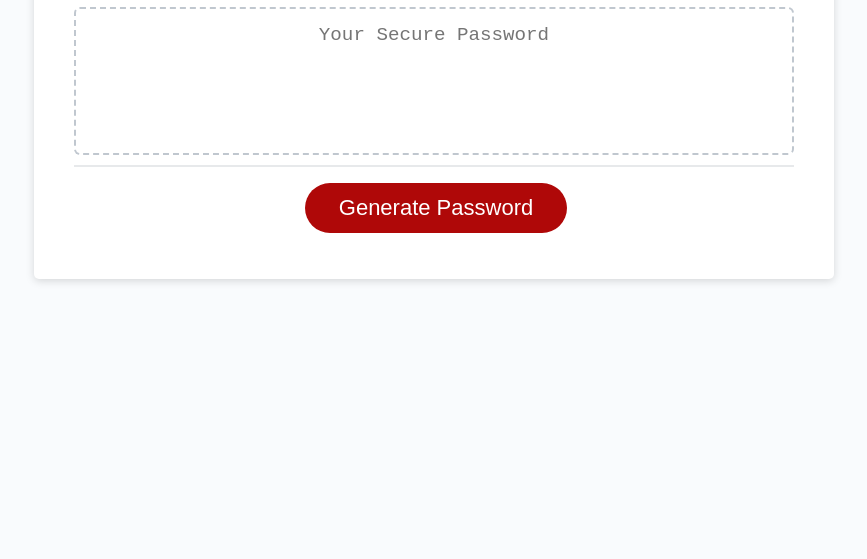
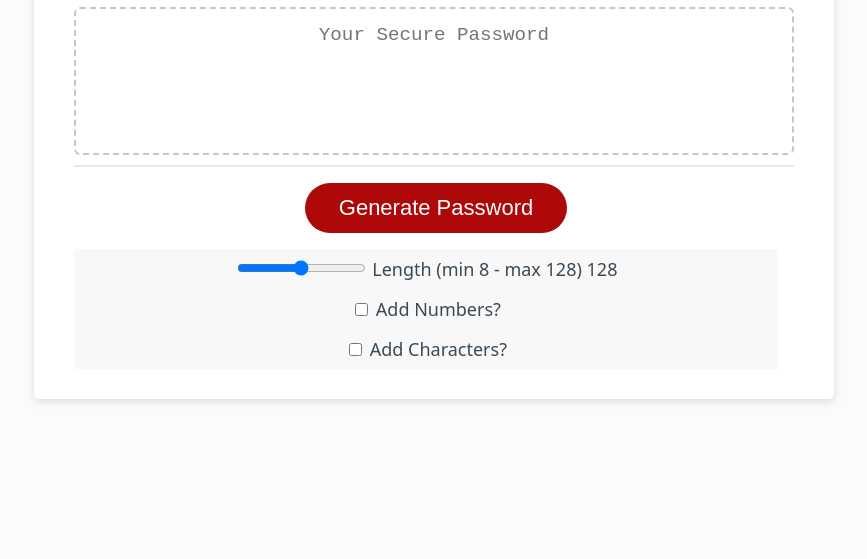
Before and after one commit to jackilynt/passwordgenerator, a plain HTML site: page index.html in a window 1280 px wide. Shown: the part 241-800 px from the top of the page, without its empty margins (206-1073 px from the left). Drawn offline with Linux system fonts and the light colour scheme.

Commit message:
butchered

```diff
--- a/index.html
+++ b/index.html
@@ -27,6 +27,16 @@
         <div class="card-footer">
           <button id="generate" class="btn">Generate Password</button>
         </div>
+        <div class="length">
+          <input type="range" id="length" minlength="8" maxlength="128" step="1"> Length (min 8 - max 128)</input>
+          <span id="lengthresult">128</span>
+        </div>
+        <div class="numbers">
+          <input type="checkbox" id="numbers" unchecked> Add Numbers?
+        </div>
+        <div class="characters">
+          <input type="checkbox" id="characters" unchecked> Add Characters?
+        </div>
       </div>
     </div>
     <script src="script.js"></script>
--- a/script.js
+++ b/script.js
@@ -1,8 +1,17 @@
 // Assignment code here
+
+var result = document.querySelector("result");
+var length = document.querySelector("length");
+var lengthResult = document.querySelector("lengthResult");
+var numbers = document.querySelector("numbers");
+var characters = document.querySelector("characters");
+
+
 
 
 // Get references to the #generate element
 var generateBtn = document.querySelector("#generate");
+
 
 // Write password to the #password input
 function writePassword() {
@@ -10,6 +19,11 @@ function writePassword() {
   var passwordText = document.querySelector("#password");
 
   passwordText.value = password;
+  // var length = range 8-128
+  var lower = ["abcdefghijklmnopqrstuvwxyz"];
+  var upper = ["ABCDEFGHIJKLMNOPQRSTUVWXYZ"];
+  var special = ["~!@#$%^&*()_+=-`|{}:<>?/."];
+  var numbers = ["1234567890"];
 
 }
 
--- a/style.css
+++ b/style.css
@@ -40,6 +40,10 @@ header {
   margin: 0 auto;
   max-width: 800px;
   padding: 30px 40px;
+}
+
+.card {
+  text-align: center;
 }
 
 .card-header::after {
@@ -88,7 +92,7 @@ header {
   cursor: pointer;
 }
 
-button[disabled] {
+button[enabled] {
   cursor: default;
   background: #c0c7cf;
 }
@@ -118,6 +122,55 @@ button[disabled] {
   overflow: hidden;
 }
 
+
+.range {
+  display: block;
+  align-items: center;
+  text-align: center;
+
+}
+.length {
+  display: block;
+  text-align: center;
+  font-family: system-ui;
+  padding: 8px 10px;
+  background: #f8f8f8;
+  flex: 1
+  margin-left:1rem;
+  margin-right:1rem;
+
+
+}
+
+.numbers {
+  display: block;
+  text-align: center;
+  font-family: system-ui;
+  padding: 8px 10px;
+  background: #f8f8f8;
+  flex: 1
+  margin-left:1rem;
+  margin-right:1rem;
+
+}
+
+.characters {
+  display: block;
+  text-align: center;
+  font-family: system-ui;
+  padding: 8px 10px;
+  background: #f8f8f8;
+  flex: 1
+  margin-left:1rem;
+  margin-right:1rem;
+
+}
+
+.alert {
+
+
+}
+
 @media (max-width: 690px) {
   .btn {
     font-size: 1rem;
```
